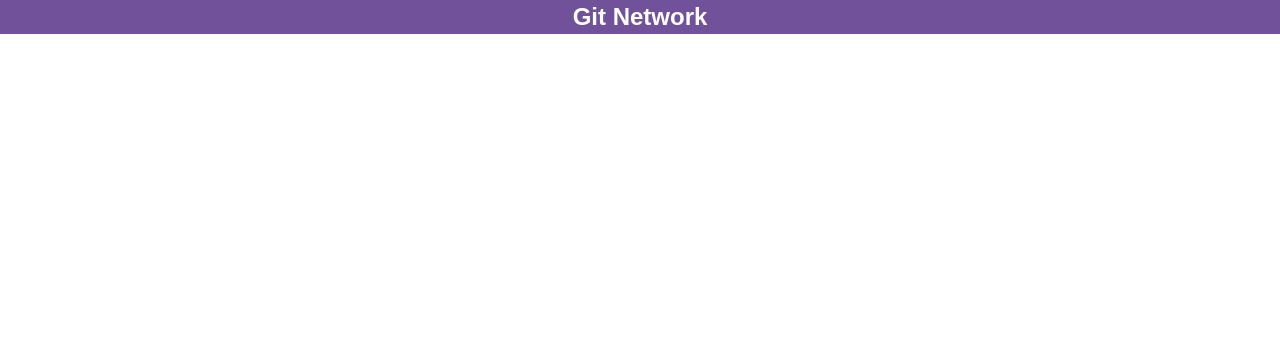
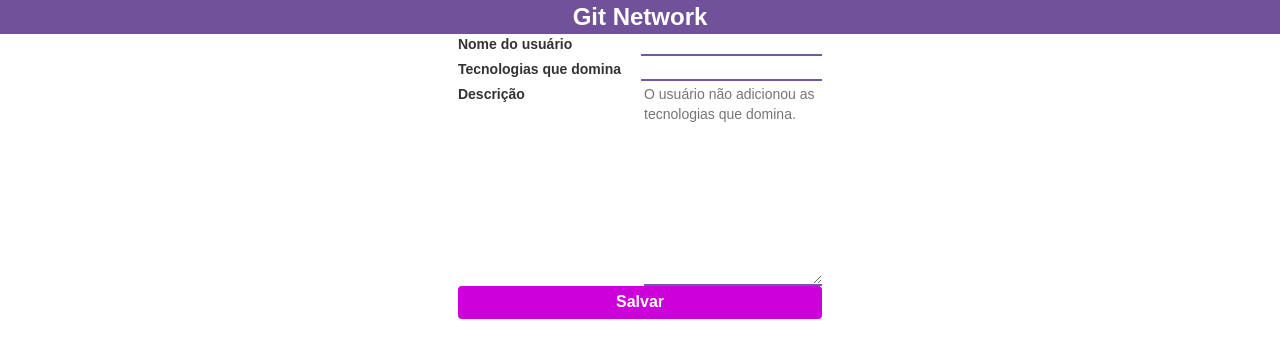
Before and after one commit to MaiconMares/Git_Network, a React (Create React App) app in the folder frontend/git_network/: page /edit_user/1 in a window 1280 px wide. Shown: the top 358 px of the page. Built offline with nearby package versions, Linux system fonts and the light colour scheme; no server answers.

Commit message:
Estilizando componente EditUser.

```diff
--- a/frontend/git_network/public/index.html
+++ b/frontend/git_network/public/index.html
@@ -13,6 +13,7 @@
       rel="stylesheet"
       href="https://maxcdn.bootstrapcdn.com/bootstrap/3.3.7/css/bootstrap.min.css">
     <link rel="apple-touch-icon" href="%PUBLIC_URL%/logo192.png" />
+    <link rel="stylesheet" href="https://cdnjs.cloudflare.com/ajax/libs/font-awesome/4.7.0/css/font-awesome.min.css">
     <!--
       manifest.json provides metadata used when your web app is installed on a
       user's mobile device or desktop. See https://developers.google.com/web/fundamentals/web-app-manifest/
--- /dev/null
+++ b/frontend/git_network/src/pages/EditUser/index.js
@@ -0,0 +1,85 @@
+import React, { useState, useEffect } from 'react';
+import api from './../../services/api';
+import { Redirect } from 'react-router-dom';
+import "./style.css";
+
+function EditUser(props) {
+    const [github_username, setGithubUsername] = useState('');
+    const [techs, setTechs] = useState([]);
+    const [user_description, setUserDescription] = useState('');
+    const { id } = props.match.params;
+
+    useEffect(() => {
+        async function mostrarUsuario() {
+            const userTemp = await api.get(`/show_user/${id}`);
+
+            setGithubUsername(userTemp.data.github_username);
+            setTechs(userTemp.data.techs);
+            setUserDescription(userTemp.data.description);
+        }
+        mostrarUsuario();
+    }, []);
+
+    async function handleSubmit(event) {
+        event.preventDefault();
+
+        const data = {
+            github_username,
+            techs,
+            user_description
+        }
+
+        const response = await api.put(`/edit_user/${id}`, data);
+        console.log(response.data);
+        if (response.data) {
+            setTimeout(() => props.history.push("/"), 5000);
+        }
+        //Consertar problema do edit user
+    };
+
+    return (
+        <div className="form-edit-user">
+            <form onSubmit={handleSubmit}>
+                <div className="fieldset">
+                    <label htmlFor="username">Nome do usuário</label>
+                    <input
+                        type="text"
+                        name="username"
+                        value={github_username}
+                        onChange={event => setGithubUsername(event.target.value)}
+                        id="username"/>
+                </div>
+                <div className="fieldset">
+                    <label htmlFor="techs">Tecnologias que domina</label>
+                    <input
+                        type="text"
+                        name="techs"
+                        value={techs ? techs : ""}
+                        placeholder={techs ? "" : "Sem tecnologias definidas."}
+                        onChange={event => setTechs(event.target.value)}
+                        id="techs"/>
+                </div>
+                <div className="fieldset">
+                    <label htmlFor="user_description">Descrição</label>
+                    <textarea
+                        name="user_description"
+                        value={user_description ? user_description : ""}
+                        placeholder={
+                            user_description ?
+                            "" : "O usuário não adicionou as tecnologias que domina."
+                        }
+                        onChange={event => setUserDescription(event.target.value)}
+                        id="user_decription"
+                        rows="10"
+                        cols="20">
+                    </textarea>
+                </div>
+                <div className="form-submit">
+                    <button type="submit">Salvar</button>
+                </div>
+            </form>
+        </div>
+    );
+}
+
+export default EditUser;
--- /dev/null
+++ b/frontend/git_network/src/pages/EditUser/style.css
@@ -0,0 +1,60 @@
+.form-edit-user {
+    display: flex;
+    justify-content: center;
+    align-items: center;
+}
+
+.form-edit-user form {
+    display: flex;
+    flex-direction: column;
+    justify-content: center;
+    align-items: center;
+}
+
+.form-edit-user form .fieldset {
+    display: flex;
+    justify-content: space-between;
+    align-items: flex-start;
+    width: 100%;
+}
+
+.form-edit-user form .fieldset label {
+    margin-right: 20px;
+}
+
+.form-edit-user form .form-submit {
+    display: flex;
+    justify-content: center;
+    width: 100%;
+}
+
+.form-edit-user form .form-submit button {
+    width: 100%;
+    color: #fff;
+    background-color: #71519a;
+    background-color: #cd00db;
+    border-radius: 4px;
+    border: 0;
+    font-weight: bold;
+    font-size: 16px;
+    padding: 5px;
+}
+
+.form-edit-user input, .form-edit-user textarea {
+    border: 0;
+    border-bottom: 2px solid #7159a7;
+}
+
+.form-edit-user input:focus, .form-edit-user textarea:focus {
+    outline: none;
+}
+
+@media (max-width: 780px) {
+    .fieldset label, .fieldset input, .fieldset textarea {
+        margin-bottom: 5px;
+    }
+    .form-edit-user form .fieldset {
+        flex-direction: column;
+        align-items: center;
+    }
+}
--- a/frontend/git_network/src/pages/FormUser/index.js
+++ b/frontend/git_network/src/pages/FormUser/index.js
@@ -1,4 +1,4 @@
-import React, { useState, useEffect } from 'react';
+import React, { useState } from 'react';
 import axios from 'axios';
 import Modal from '../../components/Modal';
 import "./style.css";
--- a/frontend/git_network/src/pages/FormUser/style.css
+++ b/frontend/git_network/src/pages/FormUser/style.css
@@ -25,6 +25,10 @@
     border-bottom: 2px solid #7159a7;
 }
 
+.form-user input:focus {
+    outline: none;
+}
+
 .form-user .form-submit {
     display: flex;
     justify-content: flex-end;
--- a/frontend/git_network/src/pages/Main/index.js
+++ b/frontend/git_network/src/pages/Main/index.js
@@ -1,7 +1,8 @@
 import React, { useState, useEffect } from 'react';
 import api from '../../services/api';
+import FormUser from '../FormUser';
+import { Link } from 'react-router-dom';
 import "./style.css";
-import FormUser from '../FormUser';
 
 function Main() {
     const [users, setUsers] = useState([]);
@@ -39,6 +40,7 @@ function Main() {
     async function handleDelete(id) {
         const [userTemp] = await users.filter(user =>
             ((user._id === id) ? user : null));
+
         if (userTemp) {
             const response = await api.delete(`/delete_user/${id}`);
             console.log(response.data);
@@ -70,6 +72,11 @@ function Main() {
                                     <strong onClick={() => handleDelete(user._id)}>
                                         <i className="glyphicon">&#xe020;</i>
                                     </strong>
+                                    <strong>
+                                        <Link to={`/edit_user/${user._id}`}>
+                                            <i className="fa">&#xf040;</i>
+                                        </Link>
+                                    </strong>
                                 </div>
                             </div>
                         </li>
--- a/frontend/git_network/src/pages/Main/style.css
+++ b/frontend/git_network/src/pages/Main/style.css
@@ -58,6 +58,11 @@
     color: #c92626;
 }
 
+.main-users li .user-actions strong .fa {
+    font-size: 16px;
+    color: rgb(141, 59, 0);
+}
+
 .main-users li .user-content {
     width: 100%;
     display: flex;
--- a/frontend/git_network/src/routes.js
+++ b/frontend/git_network/src/routes.js
@@ -1,12 +1,14 @@
 import React from 'react';
 import { Route, BrowserRouter, Switch } from 'react-router-dom';
 import Main from "./pages/Main";
+import EditUser from "./pages/EditUser";
 
 function Routes() {
     return (
         <BrowserRouter>
             <Switch>
                 <Route exact path="/" component={Main}/>
+                <Route path="/edit_user/:id" component={EditUser}/>
             </Switch>
         </BrowserRouter>
     );
--- a/frontend/git_network/src/services/api.js
+++ b/frontend/git_network/src/services/api.js
@@ -1,7 +1,7 @@
 import axios from 'axios';
 
 const api = axios.create({
-    baseURL: 'http://localhost:3000'
+    baseURL: 'http://localhost:4000'
 });
 
 export default api;
```
Also changed, not shown: 1 other file (tests, documents, lock files or other folders).
